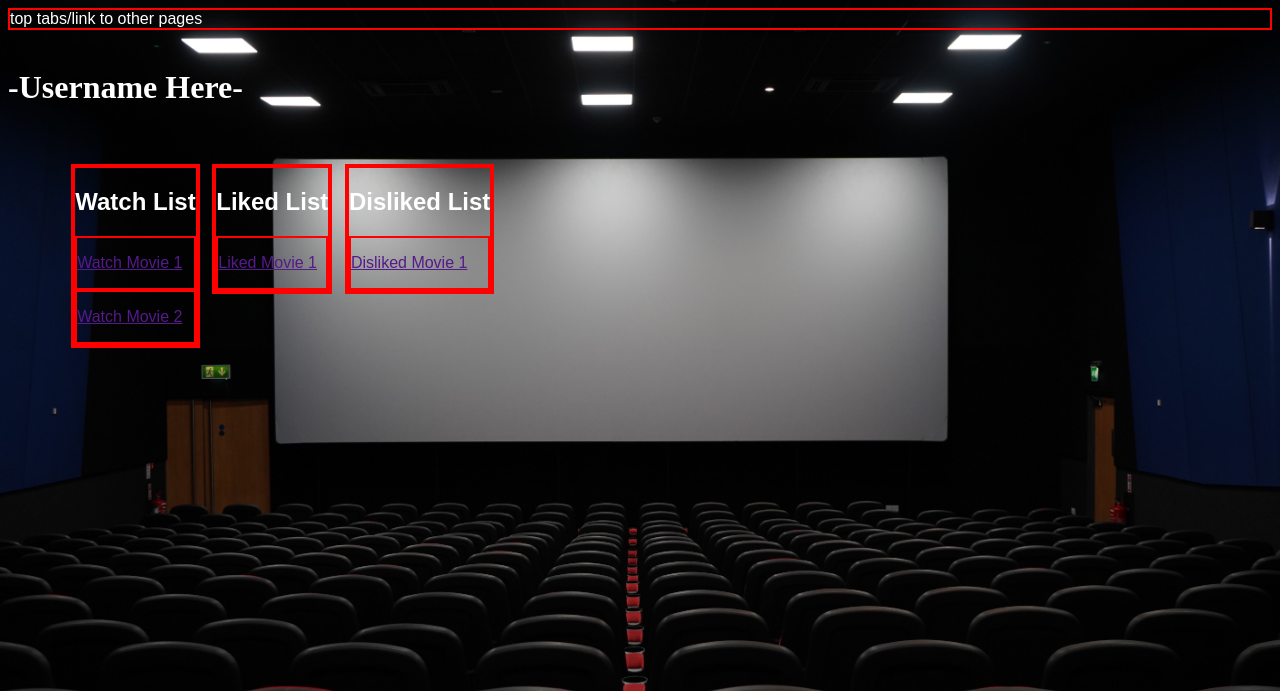
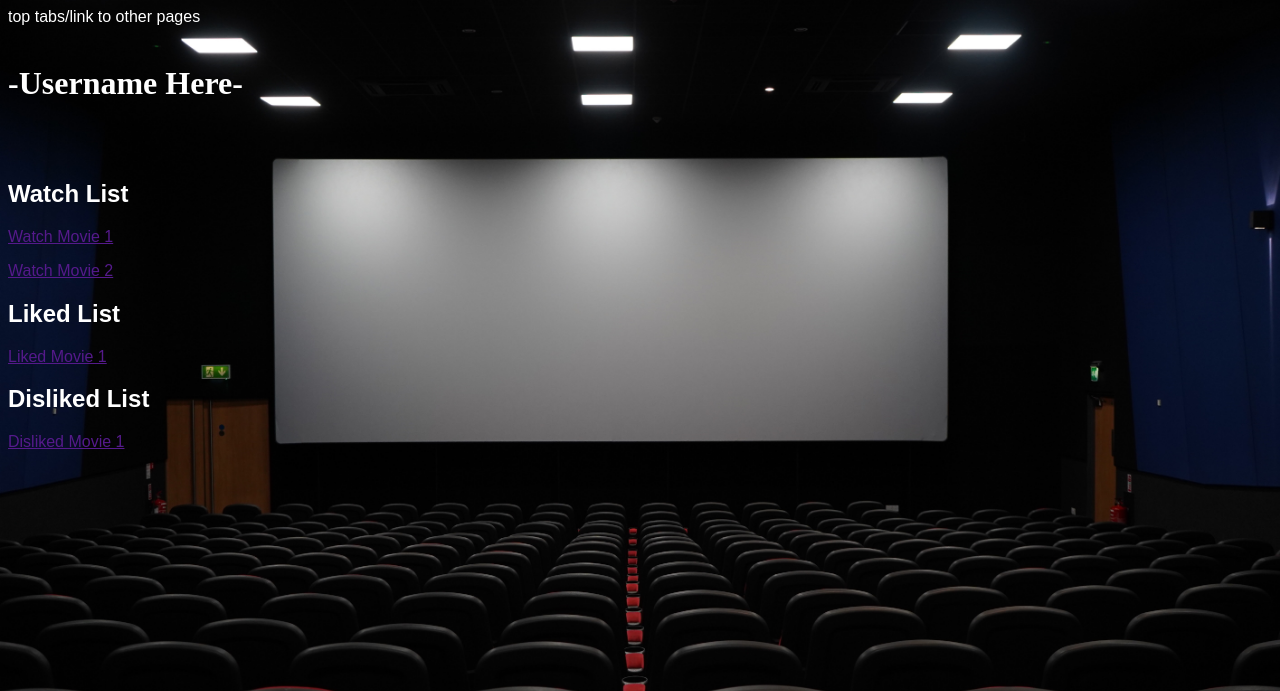
Before and after one commit to fraykate/team3, a Flask app: template templates/userprofile.html in a window 1280 px wide. Shown: the top 691 px of the page. Run offline with Flask 3, Linux system fonts and the light colour scheme; the template is opened without the code that fills it, so the values that code supplies are empty.

Commit message:
Update user.css

```diff
--- a/static/css/user.css
+++ b/static/css/user.css
@@ -1,6 +1,6 @@
-/* the css rules for userprofile.html */
-/*
-CSPB 3308 Lab 8 Part 2
+/* the css rules for userprofile.html
+Contains basic formatting for laying out a table
+Team3 Watchawatchin
 Marcus Almanza
 
 
@@ -18,21 +18,19 @@ div {
     font-family: Arial;
     font-size: 20;
     color: white;
-    border: 2px solid red;
 }
-#watch_list {
-    border: 4px solid red;
-    float:left;
-    margin-left: 5%;
-    margin-right: 1%;
+.column {
+  float: left;
+  width:33%;
+  padding: 10px;
+
 }
-#liked_list {
-    border: 4px solid red;
-    float:left;
-    margin-right: 1%;
+.column:before {
+  padding: 5px;
 }
-#disliked_list {
-    border: 4px solid red;
-    float:left;
-    margin-right: 1%;
+
+.row:after {
+  content: "";
+  display: table;
+  clear: both;
 }
```
